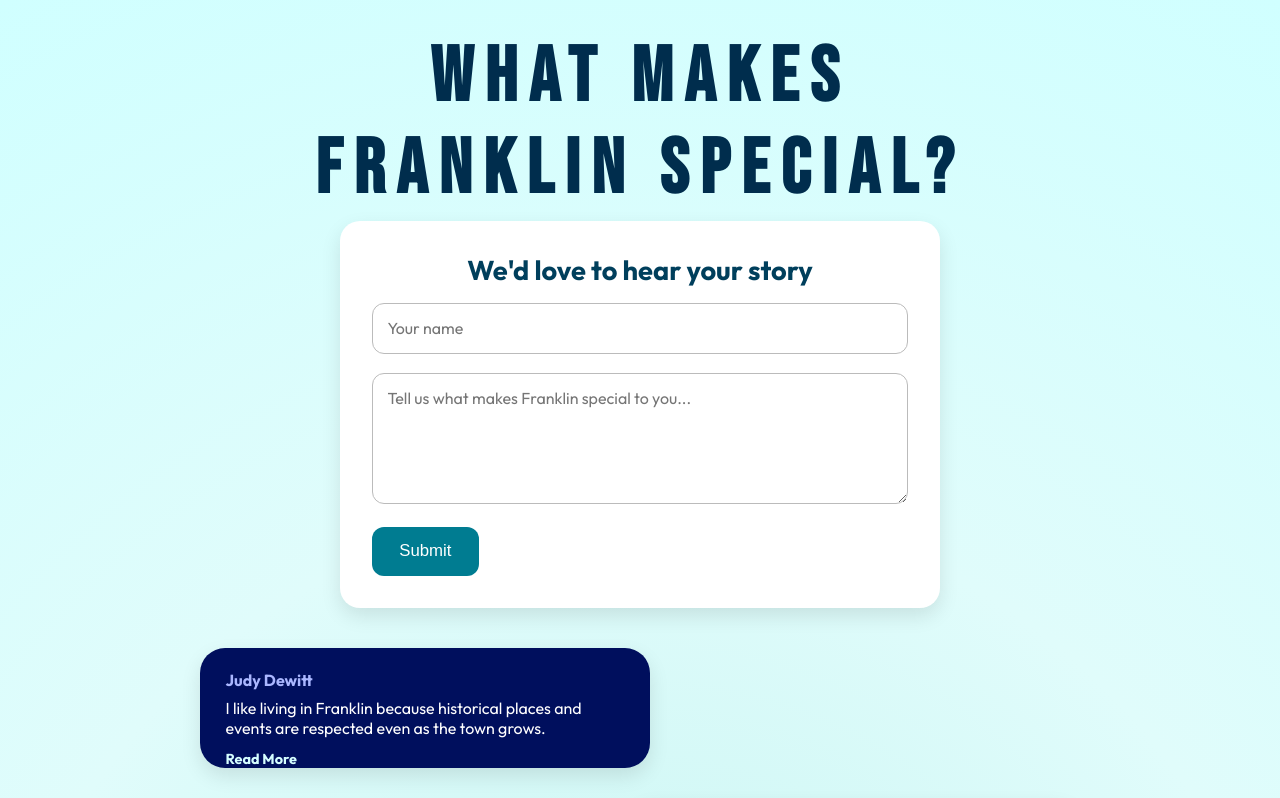
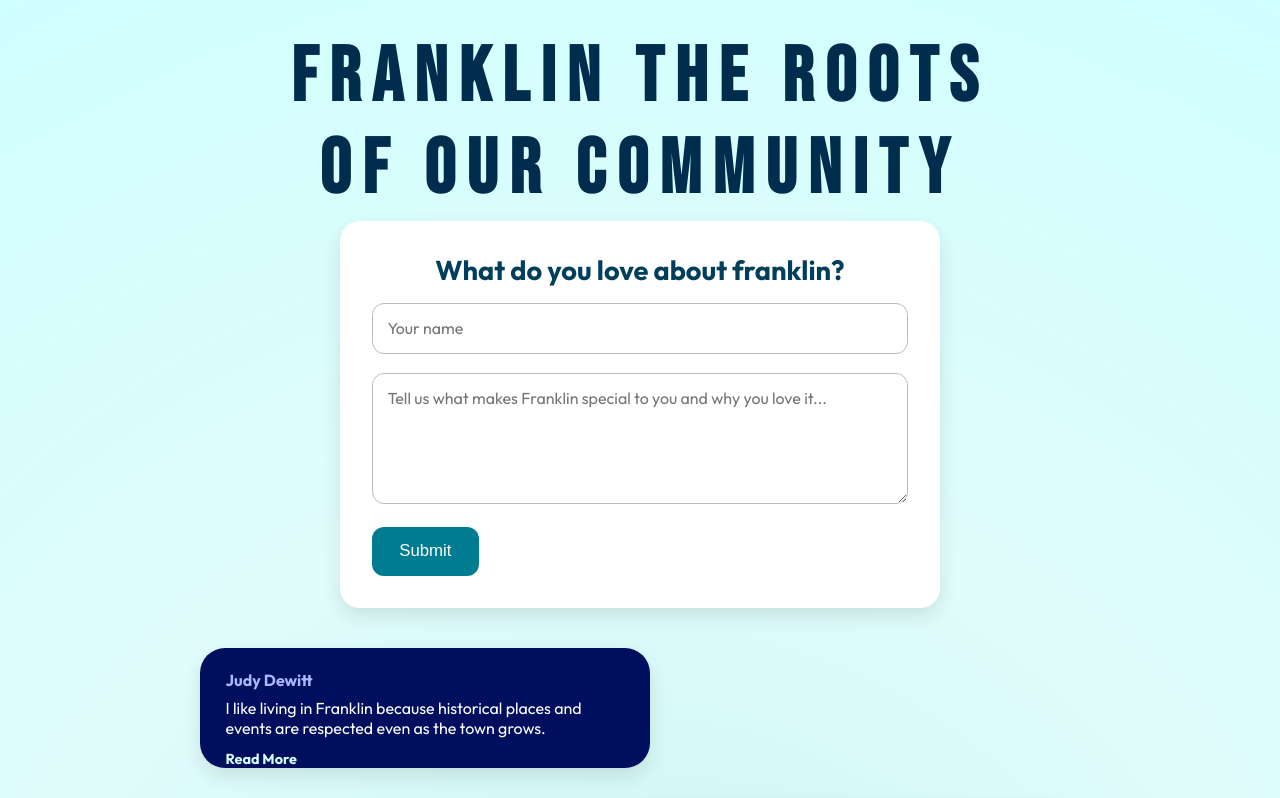
Before and after one commit to Legogym/life-in-franklin, a React (Vite) app: page / in a window 1280 px wide. Shown: the top 798 px of the page. Built offline with nearby package versions, Linux system fonts and the light colour scheme; no server answers; the database is empty.

Commit message:
New Title and other changes

```diff
--- a/src/App.jsx
+++ b/src/App.jsx
@@ -117,12 +117,12 @@ export default function App() {
           animate={{ opacity: 1, y: 0 }}
           transition={{ duration: 1 }}
         >
-          What Makes Franklin Special?
+          Franklin The Roots of Our Community
         </motion.h1>
       </header>
 
       <form className="submit-form" onSubmit={handleSubmit}>
-        <h2>We'd love to hear your story</h2>
+        <h2>What do you love about franklin?</h2>
         <input
           type="text"
           name="name"
@@ -135,7 +135,7 @@ export default function App() {
         <textarea
           name="text"
           rows="5"
-          placeholder="Tell us what makes Franklin special to you..."
+          placeholder="Tell us what makes Franklin special to you and why you love it..."
           value={formData.text}
           onChange={handleInputChange}
           required
```
